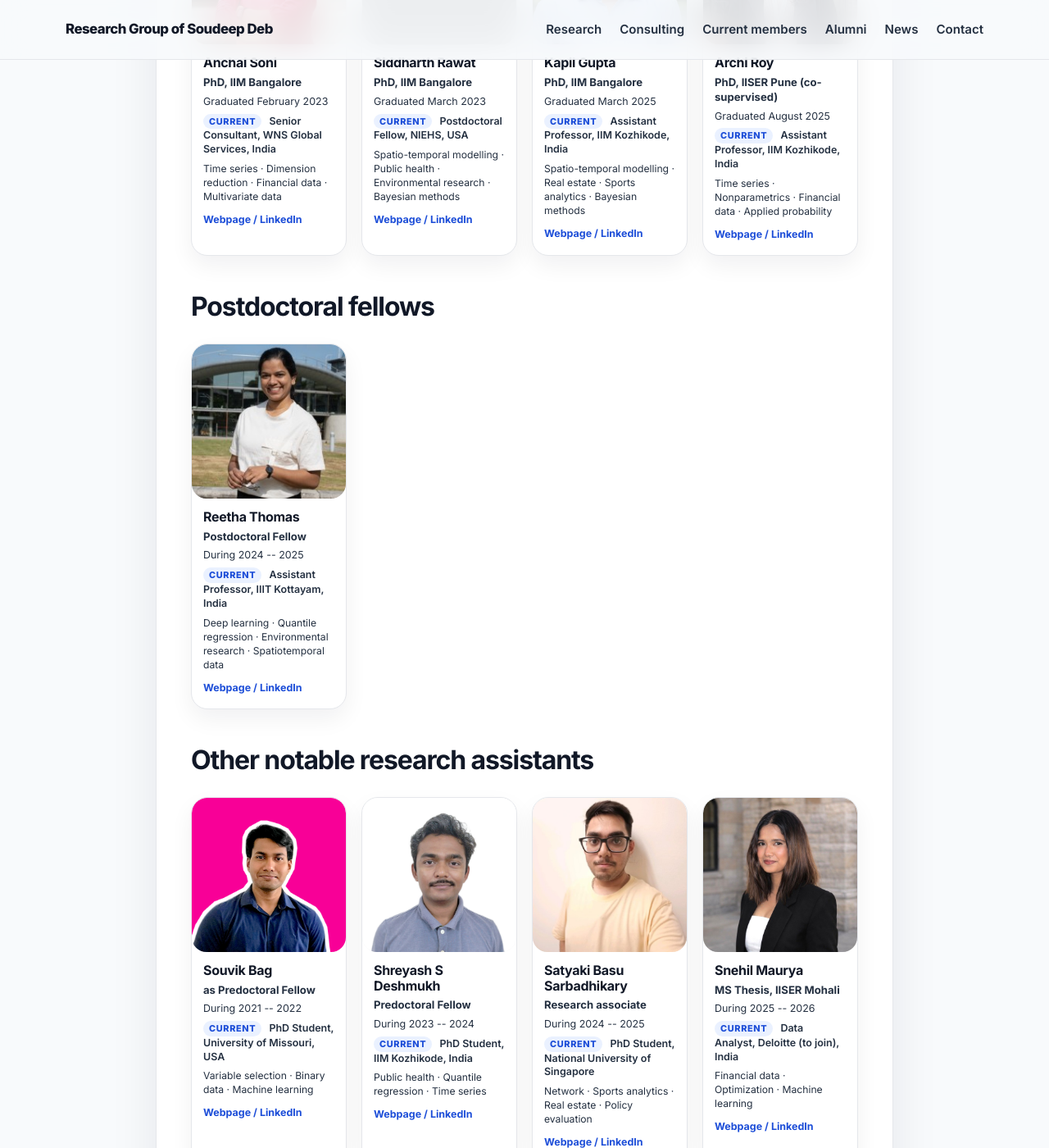
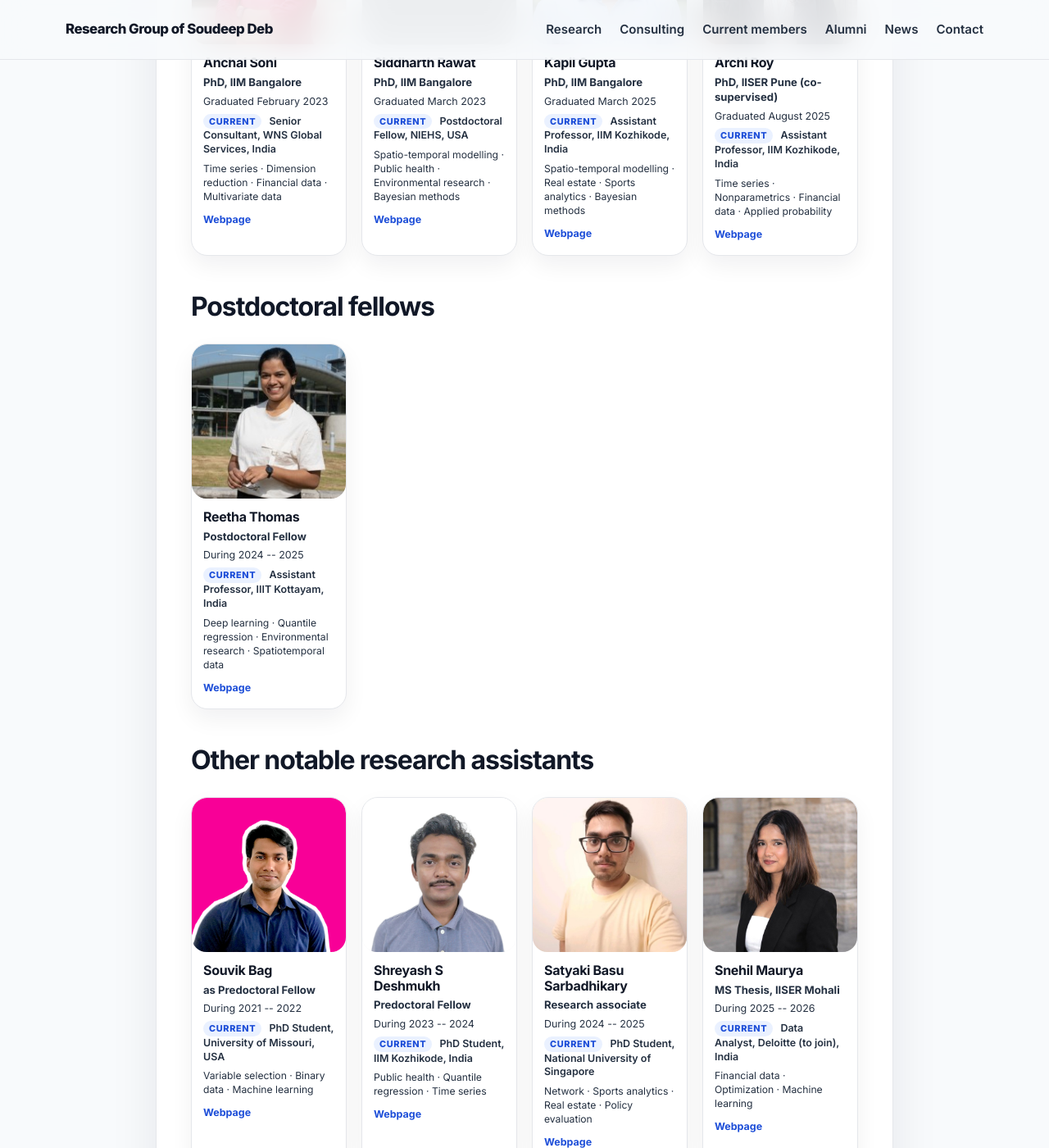
Before and after one commit to soudeepd/soudeeps-research-group, a Jekyll site: the page built from docs/_pages/alumni.md, in a window 1280 px wide and 1400 px high, scrolled down 812 px. Shown: the whole window at 82% size. Built offline with Jekyll 4.4.1, drawn with Linux system fonts in a browser that asks for light colours; grey boxes are pictures that could not be loaded.

Commit message:
Update alumni.md

```diff
--- a/docs/_pages/alumni.md
+++ b/docs/_pages/alumni.md
@@ -44,7 +44,7 @@ The alumni directory is intended to document the academic and professional journ
 
         <div class="member-actions">
           {% if person.webpage %}
-            <a href="{{ person.webpage }}" target="_blank" rel="noopener">Webpage / LinkedIn</a>
+            <a href="{{ person.webpage }}" target="_blank" rel="noopener">Webpage</a>
           {% endif %}
 
           {% if person.profile and person.profile != "#" %}
@@ -90,7 +90,7 @@ The alumni directory is intended to document the academic and professional journ
 
         <div class="member-actions">
           {% if person.webpage %}
-            <a href="{{ person.webpage }}" target="_blank" rel="noopener">Webpage / LinkedIn</a>
+            <a href="{{ person.webpage }}" target="_blank" rel="noopener">Webpage</a>
           {% endif %}
 
           {% if person.profile and person.profile != "#" %}
@@ -136,7 +136,7 @@ The alumni directory is intended to document the academic and professional journ
 
         <div class="member-actions">
           {% if person.webpage %}
-            <a href="{{ person.webpage }}" target="_blank" rel="noopener">Webpage / LinkedIn</a>
+            <a href="{{ person.webpage }}" target="_blank" rel="noopener">Webpage</a>
           {% endif %}
 
           {% if person.profile and person.profile != "#" %}
```
